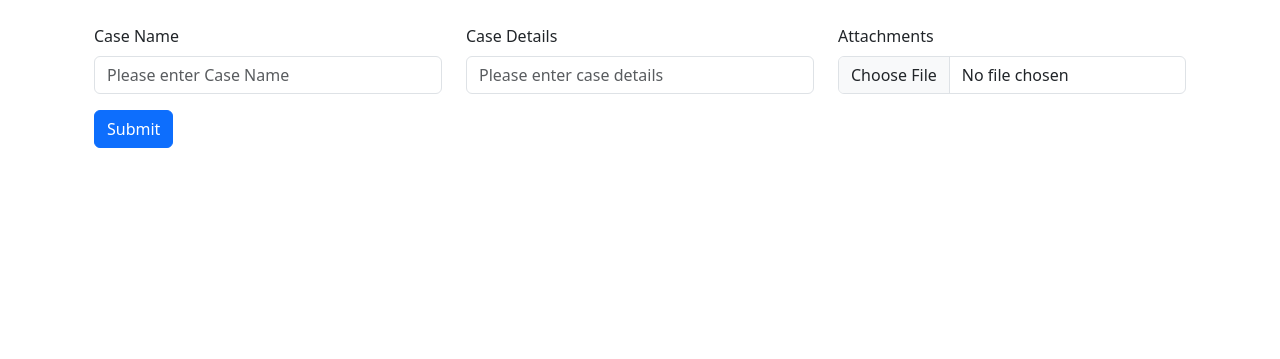
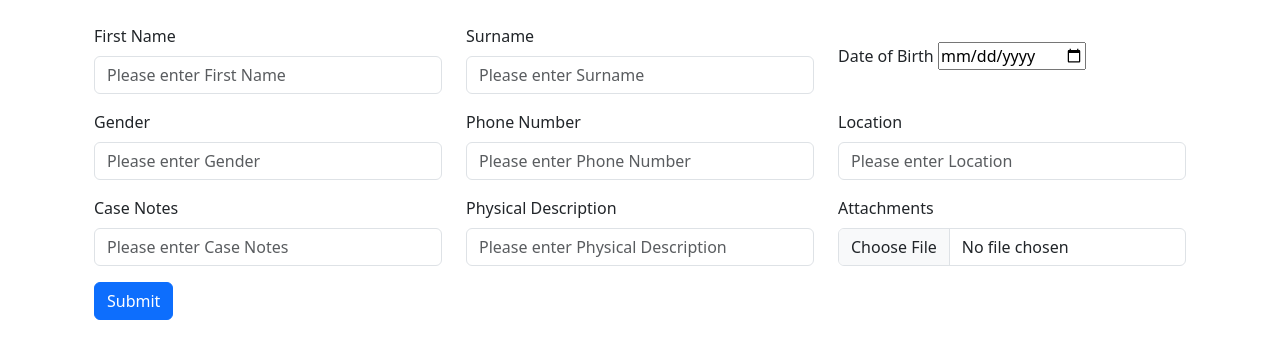
Before and after one commit to enkaypeter/quick-capture, a Flask app: page /case_add in a window 1280 px wide. Shown: the part 56-415 px from the top of the page. Run offline with Flask 3, Linux system fonts and the light colour scheme; some libraries are stand-ins or nearby versions.

Commit message:
Amended case_add.html, models.py, and views.py to reflect the required fields. Correct fields are now stored on the SQL database, with the frontend working fully and storing the data.

```diff
--- a/website/templates/case_add.html
+++ b/website/templates/case_add.html
@@ -1,4 +1,6 @@
-{% extends "base.html"%} {% block title %}Add New Case{% endblock %} {% block content %}
+{% extends "base.html"%}
+{% block title %}Add New Case{% endblock %}
+{% block content %}
 
 <div class="container">
   <div class="row">
@@ -9,38 +11,101 @@
         method="POST"
         action="{{url_for('views.case_add') }}"
         enctype="multipart/form-data"
+        id="formID"
       >
         <div class="mb-3">
-          <label class="form-label" name="formCaseName">Case Name</label>
+          <label class="form-label" for="formFirstName">First Name</label>
           <input
             type="text"
             class="form-control"
-            id="formCaseName"
-            name="formCaseName"
-            placeholder="Please enter Case Name"
+            id="formFirstName"
+            name="formFirstName"
+            placeholder="Please enter First Name"
           />
         </div>
         <div class="mb-3">
-          <label class="form-label" name="formCaseDetail">Case Details</label>
+          <label class="form-label" for="formSurname">Surname</label>
           <input
             type="text"
             class="form-control"
-            id="formCaseDetail"
-            name="formCaseDetail"
-            placeholder="Please enter case details"
+            id="formSurname"
+            name="formSurname"
+            placeholder="Please enter Surname"
           />
         </div>
         <div class="mb-3">
-          <label class="form-label">Attachments</label>
-          <input type="file" class="form-control" id="formAttachments" name="file"  />
+          <label class="form-label" for="dob">Date of Birth</label>
+          <input type="date" name="dob" />
         </div>
-        <div>
-          <button class="btn btn-primary" type="submit">Submit</button>
+        <div class="mb-3">
+            <label class="form-label" for="formGender">Gender</label>
+            <input
+              type="text"
+              class="form-control"
+              id="formGender"
+              name="formGender"
+              placeholder="Please enter Gender"
+            />
         </div>
+          <div class="mb-3">
+            <label class="form-label" for="formPhoneNum">Phone Number</label>
+            <input
+              type="text"
+              class="form-control"
+              id="formPhoneNum"
+              name="formPhoneNum"
+              placeholder="Please enter Phone Number"
+            />
+          </div>
+          <div class="mb-3">
+            <label class="form-label" for="formCaseDetail">Location</label>
+            <input
+              type="text"
+              class="form-control"
+              id="formCaseDetail"
+              name="formCaseDetail"
+              placeholder="Please enter Location"
+            />
+          </div>
+
+          <div class="mb-3">
+            <label class="form-label" for="formCaseNotes">Case Notes</label>
+            <input
+              type="text"
+              class="form-control"
+              id="formCaseNotes"
+              name="formCaseNotes"
+              placeholder="Please enter Case Notes"
+            />
+          </div>
+          <div class="mb-3">
+            <label class="form-label" for="formPhysDesc">Physical Description</label>
+            <input
+              type="text"
+              class="form-control"
+              id="formPhysDesc"
+              name="formPhysDesc"
+              placeholder="Please enter Physical Description"
+            />
+          </div>
+
+          <div class="mb-3">
+            <label class="form-label">Attachments</label>
+            <input
+              type="file"
+              class="form-control"
+              id="formAttachments"
+              name="file"
+            />
+          </div>
+          <div>
+            <button class="btn btn-primary" type="submit">Submit</button>
+          </div>
         </div>
       </form>
     </div>
   </div>
 </div>
 
+
 {% endblock %}
--- a/website/views.py
+++ b/website/views.py
@@ -6,6 +6,7 @@ from .models import Note, User, Case
 from . import db, UPLOAD_FOLDER
 from werkzeug.utils import secure_filename
 import os
+from datetime import datetime
 
 views = Blueprint('views', __name__)
 ALLOWED_EXTENSIONS = {'txt', 'pdf', 'png', 'jpg', 'jpeg', 'gif'}
@@ -47,15 +48,27 @@ def case_view():
 @views.route('/case_add', methods=['GET', 'POST'])
 def case_add():
     if request.method == 'POST':
-        caseName = request.form.get('formCaseName')
-        caseDetail = request.form.get('formCaseDetail')
+        caseFirstName = request.form.get('formFirstName')
+        caseSurname = request.form.get('formSurname')
+
+        # Convert the date string to a datetime object
+        dob_parts = request.form['dob'].split('-')  # Use '-' for correct date format splitting
+        day, month, year = int(dob_parts[2]), int(dob_parts[1]), int(dob_parts[0])
+        caseDOB = datetime(year, month, day)
+
+        caseGender = request.form.get('formGender')
+        casePhoneNum = request.form.get('formPhoneNum')
+        caseCaseDetail = request.form.get('formCaseDetail')
+        CaseNotes = request.form.get('formCaseNotes')
+        casePhysDesc = request.form.get('formPhysDesc')
 
         # check if the post request has the file part
         if 'file' not in request.files:
-            new_case = Case(caseName=caseName, caseDetail=caseDetail, caseAttach='N/A', user_id=current_user.id)
+            new_case = Case(caseFirstName=caseFirstName, caseSurname=caseSurname, caseDOB=caseDOB, caseGender=caseGender, casePhoneNum=casePhoneNum, caseLocation=caseCaseDetail, caseNotes=CaseNotes, casePhysDesc=casePhysDesc, caseAttach="N/A", user_id=current_user.id)
             print(new_case)
             db.session.add(new_case)
             db.session.commit()
+            flash('Case added!', category='success')
             return redirect(url_for('views.case_add'))
 
         file = request.files['file']
@@ -66,10 +79,11 @@ def case_add():
             print(filename)
             print(os.path.join(CASE_PATH, filename))
             file.save(os.path.join(CASE_PATH, filename))
-            new_case = Case(caseName=caseName, caseDetail=caseDetail, caseAttach=filename, user_id=current_user.id)
+            new_case = Case(caseFirstName=caseFirstName, caseSurname=caseSurname, caseDOB=caseDOB, caseGender=caseGender, casePhoneNum=casePhoneNum, caseLocation=caseCaseDetail, caseNotes=CaseNotes, casePhysDesc=casePhysDesc, caseAttach=filename, user_id=current_user.id)
             print(new_case)
             db.session.add(new_case)
             db.session.commit()
+            flash('Case added!', category='success')
             return redirect(url_for('views.case_add'))
     return render_template("case_add.html", user=current_user)
 
```
Also changed, not shown: website/models.py (+8 -2 lines), instance/database.db (added).
